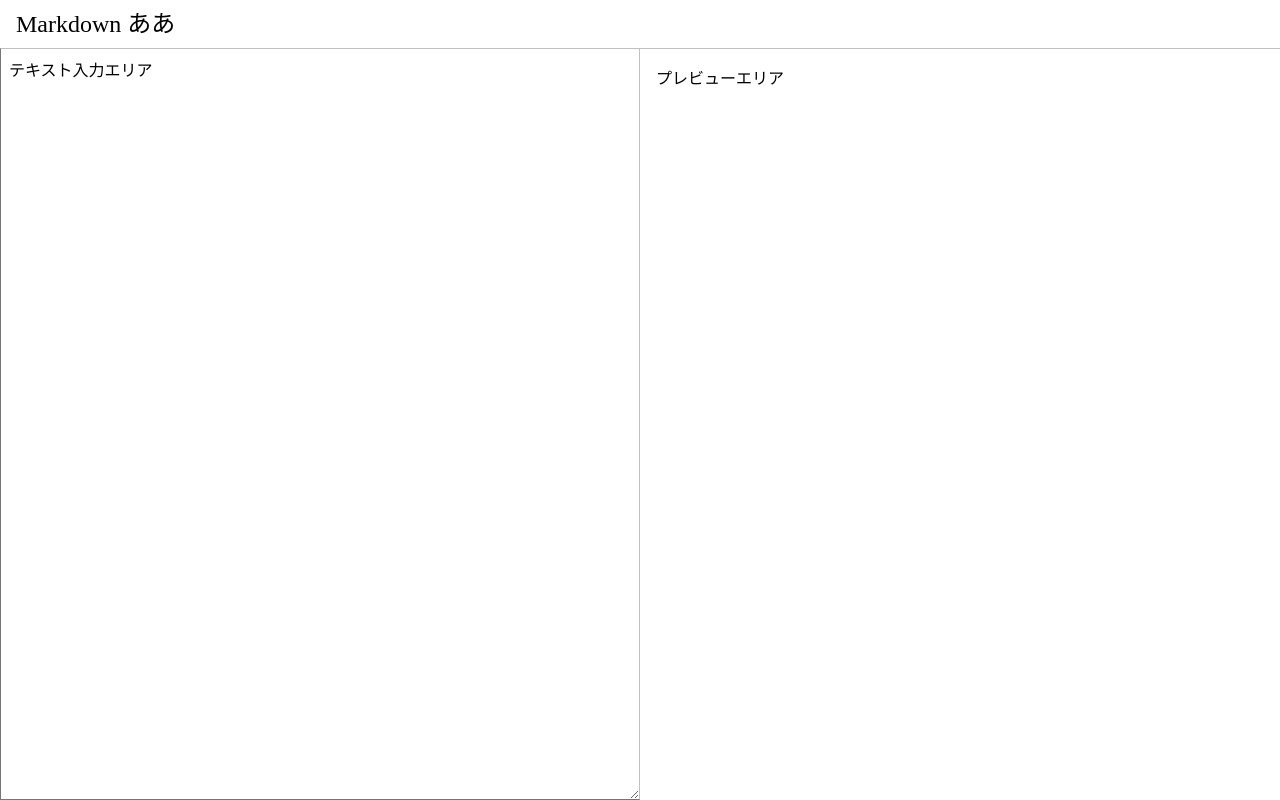
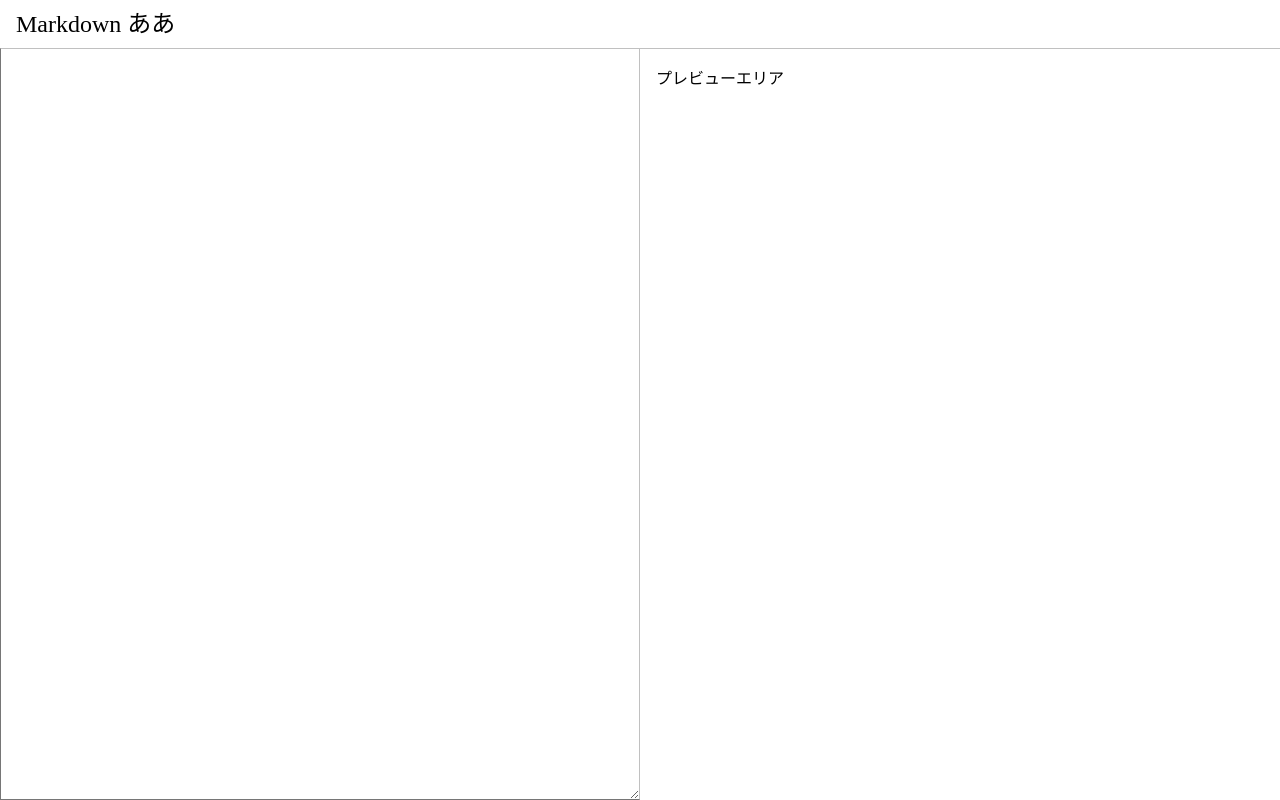
Before and after one commit to jun0222/react-md, a React app: page / in a window 1280 px wide. Built offline with nearby package versions, Linux system fonts and the light colour scheme.

Commit message:
feat: 入力値のstate管理

```diff
--- a/src/pages/Editor.tsx
+++ b/src/pages/Editor.tsx
@@ -1,4 +1,5 @@
 import * as React from "react";
+import { useState } from "react";
 import styled from "styled-components";
 
 const Header = styled.header`
@@ -44,11 +45,17 @@
 `;
 
 export const Editor: React.FC = () => {
+  const [text, setText] = useState<string>("");
   return (
     <>
       <Header>Markdown ああ</Header>
       <Wrapper>
-        <TextArea value="テキスト入力エリア" />
+        <TextArea
+          onChange={(event) => {
+            setText(event.target.value);
+          }}
+          value={text}
+        />
         <Preview>プレビューエリア</Preview>
       </Wrapper>
     </>
```
